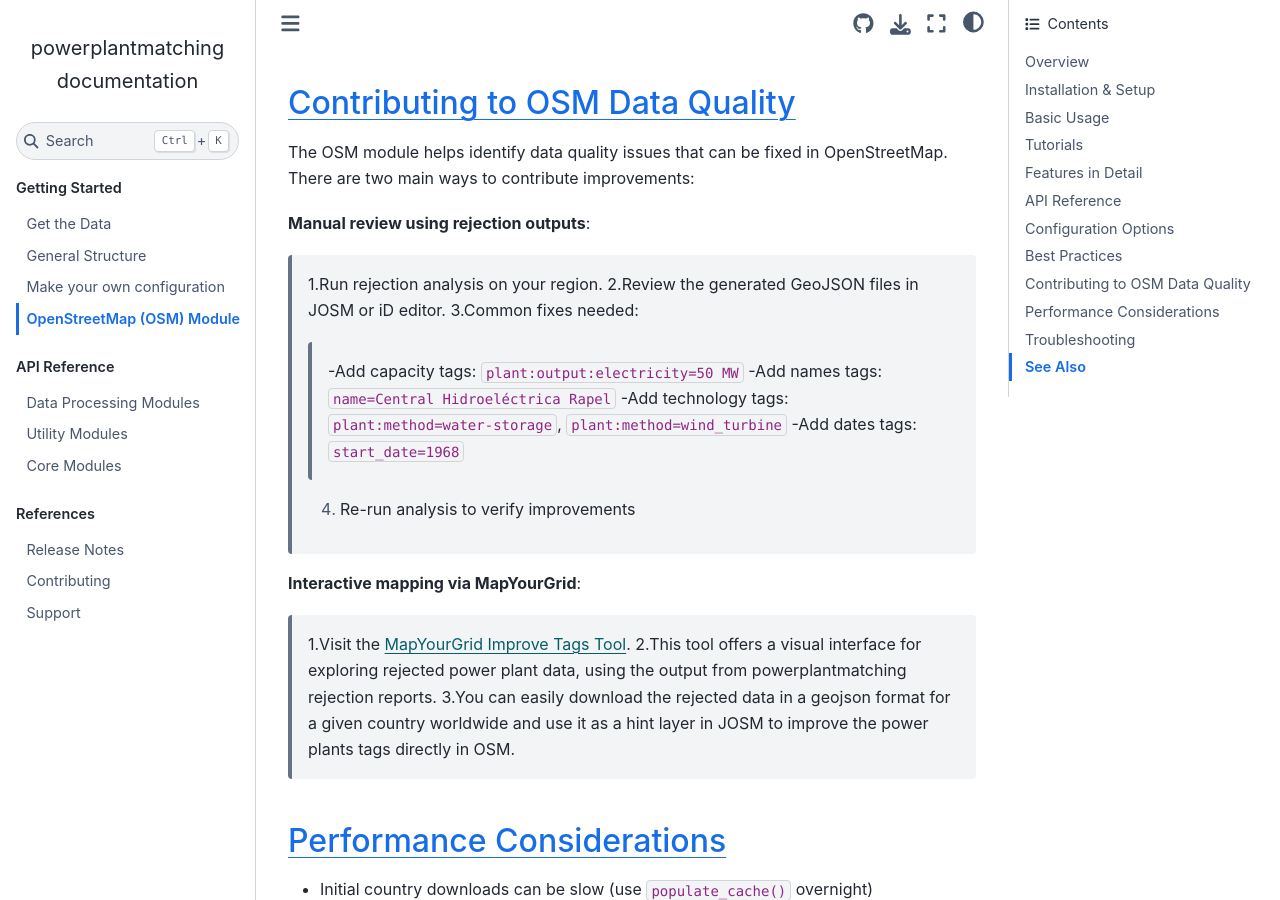
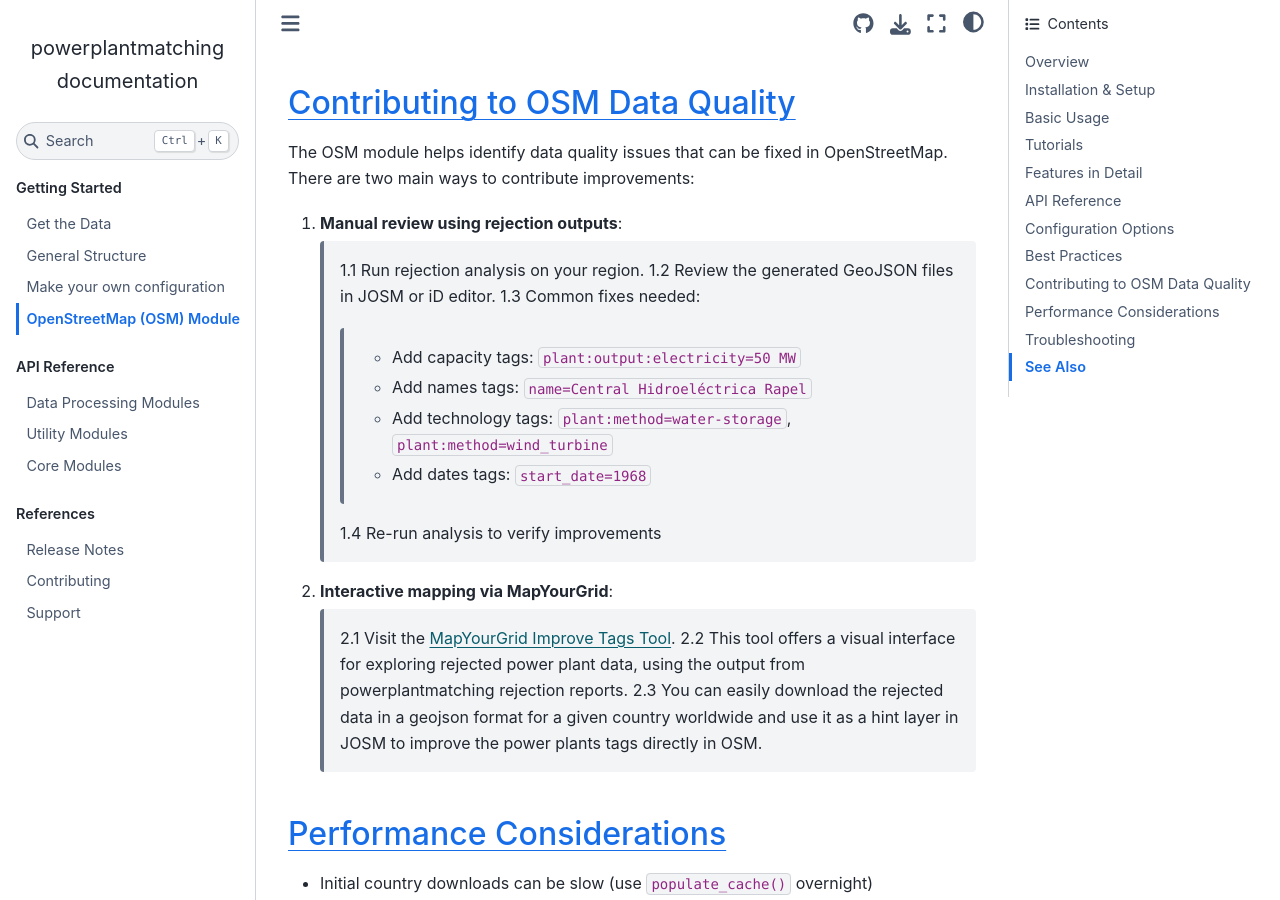
Before and after one commit to PyPSA/powerplantmatching, a Sphinx documentation site: the page built from doc/osm-module.rst, in a window 1280 px wide and 900 px high, scrolled down 12113 px. Built offline with Sphinx 7.4.7 and the Sphinx Book theme 1.1.4, drawn with Linux system fonts in a browser that asks for light colours; pages that are not in the unit, such as notebooks, are missing from menus.

Commit message:
Update osm-module.rst

```diff
--- a/doc/osm-module.rst
+++ b/doc/osm-module.rst
@@ -499,24 +499,24 @@
 
 The OSM module helps identify data quality issues that can be fixed in OpenStreetMap. There are two main ways to contribute improvements:
 
-**Manual review using rejection outputs**:
+1. **Manual review using rejection outputs**:
 
-    1.Run rejection analysis on your region.
-    2.Review the generated GeoJSON files in JOSM or iD editor.
-    3.Common fixes needed:
+    1.1 Run rejection analysis on your region.
+    1.2 Review the generated GeoJSON files in JOSM or iD editor.
+    1.3 Common fixes needed:
 
-        -Add capacity tags: ``plant:output:electricity=50 MW``
-        -Add names tags: ``name=Central Hidroeléctrica Rapel``
-        -Add technology tags: ``plant:method=water-storage``, ``plant:method=wind_turbine``
-        -Add dates tags: ``start_date=1968``
+        - Add capacity tags: ``plant:output:electricity=50 MW``
+        - Add names tags: ``name=Central Hidroeléctrica Rapel``
+        - Add technology tags: ``plant:method=water-storage``, ``plant:method=wind_turbine``
+        - Add dates tags: ``start_date=1968``
 
-    4. Re-run analysis to verify improvements
+    1.4 Re-run analysis to verify improvements
 
-**Interactive mapping via MapYourGrid**:
+2. **Interactive mapping via MapYourGrid**:
 
-    1.Visit the `MapYourGrid Improve Tags Tool <https://mapyourgrid.org/tools/#improve-osm-tags-with-ppm>`_.
-    2.This tool offers a visual interface for exploring rejected power plant data, using the output from powerplantmatching rejection reports.
-    3.You can easily download the rejected data in a geojson format for a given country worldwide and use it as a hint layer in JOSM to improve the power  plants tags directly in OSM.
+    2.1 Visit the `MapYourGrid Improve Tags Tool <https://mapyourgrid.org/tools/#improve-osm-tags-with-ppm>`_.
+    2.2 This tool offers a visual interface for exploring rejected power plant data, using the output from powerplantmatching rejection reports.
+    2.3 You can easily download the rejected data in a geojson format for a given country worldwide and use it as a hint layer in JOSM to improve the power  plants tags directly in OSM.
 
 
 Performance Considerations
```
